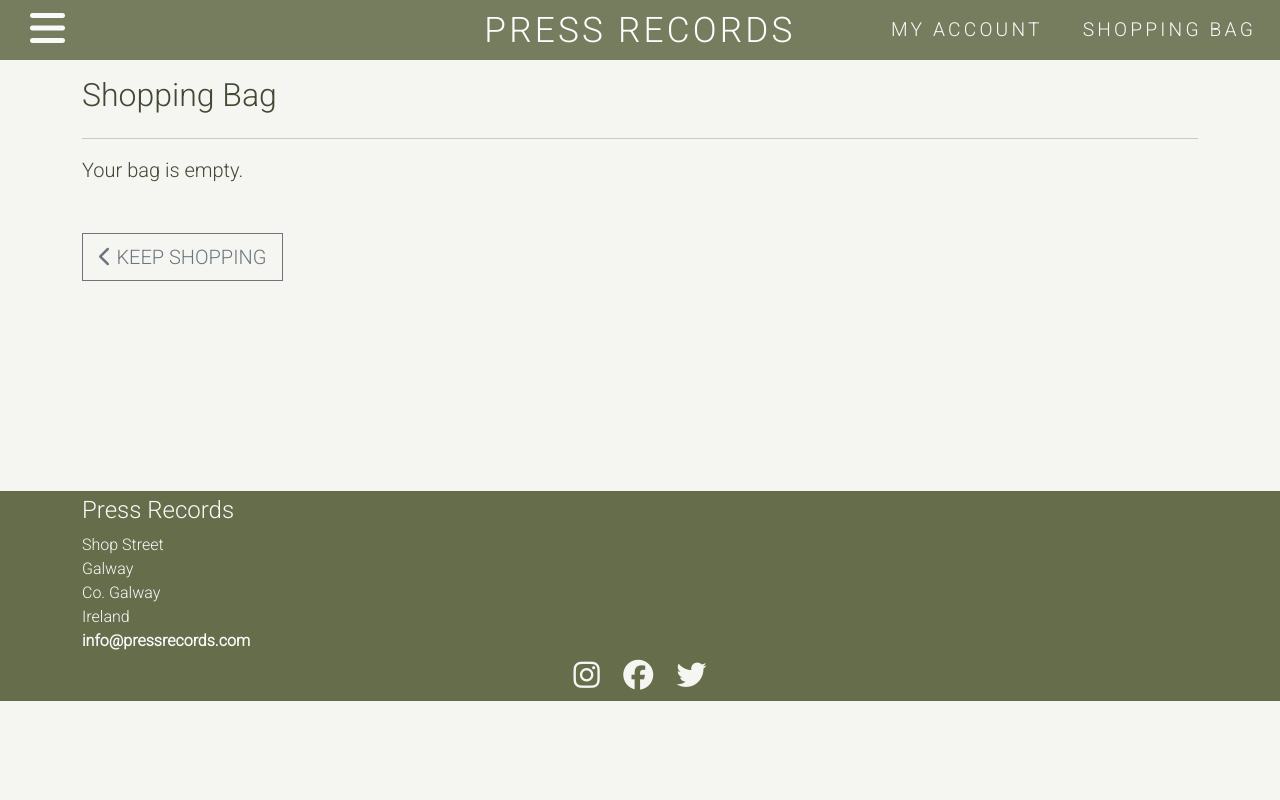
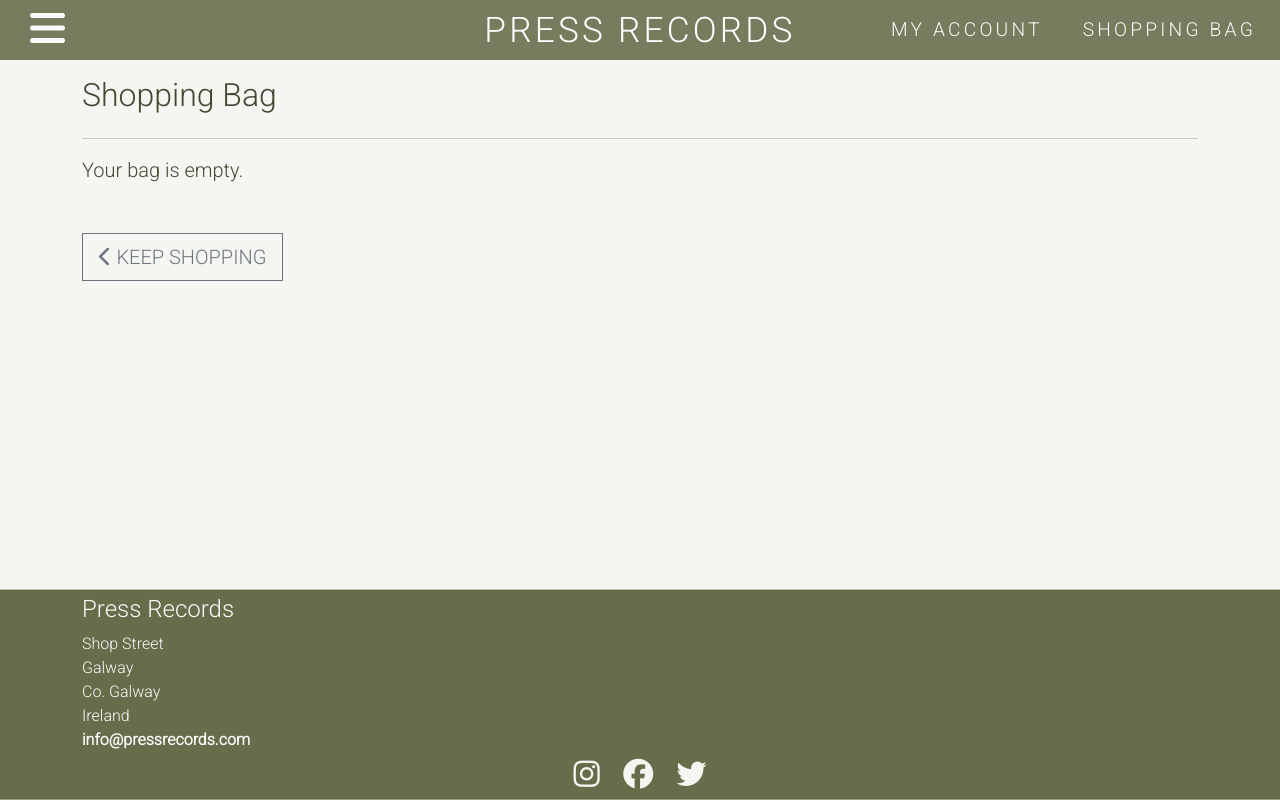
Before and after one commit to shanedunne/press_records, a Django app: page /bag/ in a window 1280 px wide. Run offline with Django 3.2, Linux system fonts and the light colour scheme; some libraries are stand-ins or nearby versions.

Commit message:
add sticky footer

```diff
--- a/static/css/base.css
+++ b/static/css/base.css
@@ -6,6 +6,7 @@
 body,
 html {
   height: 100%;
+  min-height: 100vh;
   padding: 0;
   margin: 0;
   font-family: 'Roboto', sans-serif;
@@ -200,6 +201,11 @@ main {
 }
 
 /*----- Footer ------*/
+
+.sticky-footer {
+  position: sticky;
+  top: 100%;
+}
 
 footer {
   background-color: #656d4a;
--- a/templates/base.html
+++ b/templates/base.html
@@ -242,7 +242,7 @@
     {% endblock %}
   </main>
 
-  <footer>
+  <footer class="sticky-footer">
     <div class="container container-fluid footer-container w-100">
       <div class="row g-0">
         <div class="col-12 col-md-6">
```
